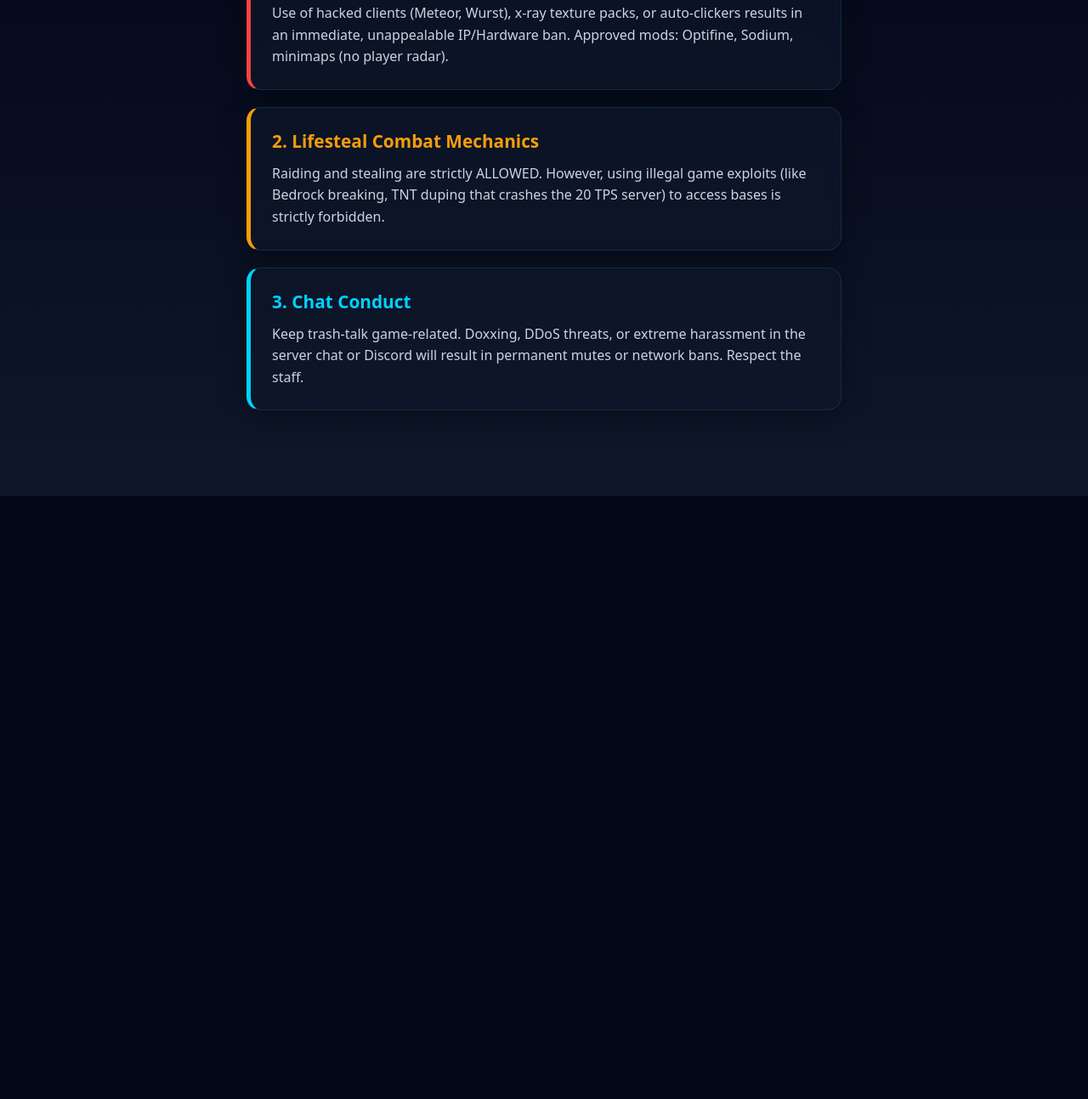
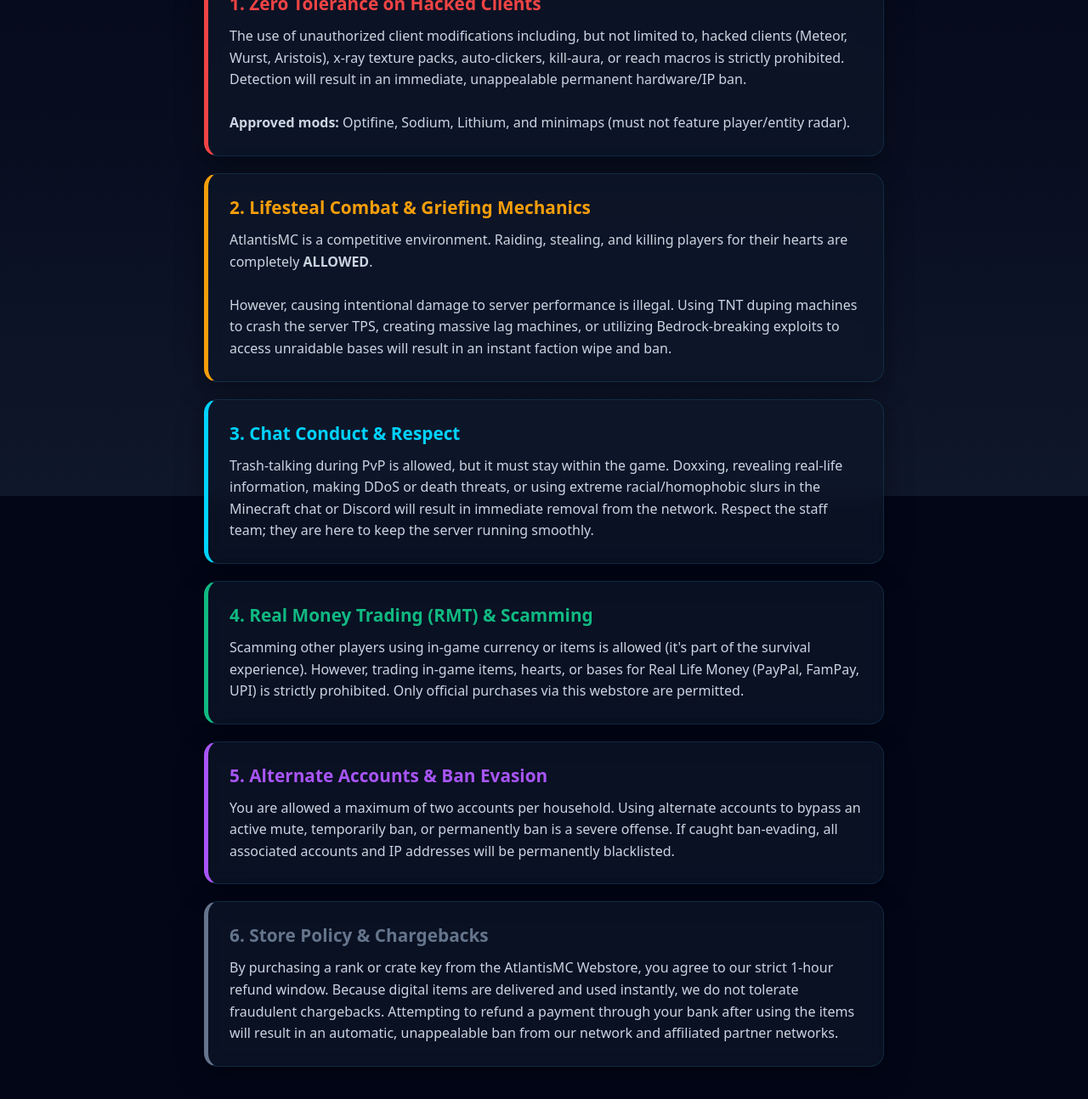
Before and after one commit to saurabhrockOP/Atlantismc-website-, a website: page public/rules.html in a window 1280 px wide. Shown: the part 216-1510 px from the top of the page at 85% size. Before the commit the page ends 819 px from the top, so only its background shows below. Drawn offline with Linux system fonts and the light colour scheme.

Commit message:
Update rules.html

```diff
--- a/public/rules.html
+++ b/public/rules.html
@@ -12,22 +12,39 @@
     <header class="main-wrapper" style="padding-bottom: 20px;">
         <a href="index.html" style="color: #00d2ff; text-decoration: none; font-size: 0.95rem; font-weight: bold; margin-bottom: 15px; display: inline-block;">← Return to Main Hub</a>
         <h1 class="neon-text">Official Server Laws</h1>
+        <p style="color: #94a3b8; margin-top: 5px;">Ignorance of the rules is not an excuse. Read them carefully.</p>
     </header>
 
-    <main class="main-wrapper" style="max-width: 700px;">
+    <main class="main-wrapper" style="max-width: 800px;">
+
         <div class="glass-panel" style="padding: 25px; margin-bottom: 20px; width: 100%; border-left: 5px solid #ef4444;">
             <h3 style="color: #ef4444; margin-bottom: 12px; font-size: 1.3rem;">1. Zero Tolerance on Hacked Clients</h3>
-            <p style="color: #cbd5e1; line-height: 1.6;">Use of hacked clients (Meteor, Wurst), x-ray texture packs, or auto-clickers results in an immediate, unappealable IP/Hardware ban. Approved mods: Optifine, Sodium, minimaps (no player radar).</p>
+            <p style="color: #cbd5e1; line-height: 1.6;">The use of unauthorized client modifications including, but not limited to, hacked clients (Meteor, Wurst, Aristois), x-ray texture packs, auto-clickers, kill-aura, or reach macros is strictly prohibited. Detection will result in an immediate, unappealable permanent hardware/IP ban. <br><br><strong>Approved mods:</strong> Optifine, Sodium, Lithium, and minimaps (must not feature player/entity radar).</p>
         </div>
 
         <div class="glass-panel" style="padding: 25px; margin-bottom: 20px; width: 100%; border-left: 5px solid #f59e0b;">
-            <h3 style="color: #f59e0b; margin-bottom: 12px; font-size: 1.3rem;">2. Lifesteal Combat Mechanics</h3>
-            <p style="color: #cbd5e1; line-height: 1.6;">Raiding and stealing are strictly ALLOWED. However, using illegal game exploits (like Bedrock breaking, TNT duping that crashes the 20 TPS server) to access bases is strictly forbidden.</p>
+            <h3 style="color: #f59e0b; margin-bottom: 12px; font-size: 1.3rem;">2. Lifesteal Combat & Griefing Mechanics</h3>
+            <p style="color: #cbd5e1; line-height: 1.6;">AtlantisMC is a competitive environment. Raiding, stealing, and killing players for their hearts are completely <strong>ALLOWED</strong>. <br><br>However, causing intentional damage to server performance is illegal. Using TNT duping machines to crash the server TPS, creating massive lag machines, or utilizing Bedrock-breaking exploits to access unraidable bases will result in an instant faction wipe and ban.</p>
         </div>
 
         <div class="glass-panel" style="padding: 25px; margin-bottom: 20px; width: 100%; border-left: 5px solid #00d2ff;">
-            <h3 style="color: #00d2ff; margin-bottom: 12px; font-size: 1.3rem;">3. Chat Conduct</h3>
-            <p style="color: #cbd5e1; line-height: 1.6;">Keep trash-talk game-related. Doxxing, DDoS threats, or extreme harassment in the server chat or Discord will result in permanent mutes or network bans. Respect the staff.</p>
+            <h3 style="color: #00d2ff; margin-bottom: 12px; font-size: 1.3rem;">3. Chat Conduct & Respect</h3>
+            <p style="color: #cbd5e1; line-height: 1.6;">Trash-talking during PvP is allowed, but it must stay within the game. Doxxing, revealing real-life information, making DDoS or death threats, or using extreme racial/homophobic slurs in the Minecraft chat or Discord will result in immediate removal from the network. Respect the staff team; they are here to keep the server running smoothly.</p>
+        </div>
+
+        <div class="glass-panel" style="padding: 25px; margin-bottom: 20px; width: 100%; border-left: 5px solid #10b981;">
+            <h3 style="color: #10b981; margin-bottom: 12px; font-size: 1.3rem;">4. Real Money Trading (RMT) & Scamming</h3>
+            <p style="color: #cbd5e1; line-height: 1.6;">Scamming other players using in-game currency or items is allowed (it's part of the survival experience). However, trading in-game items, hearts, or bases for Real Life Money (PayPal, FamPay, UPI) is strictly prohibited. Only official purchases via this webstore are permitted.</p>
+        </div>
+
+        <div class="glass-panel" style="padding: 25px; margin-bottom: 20px; width: 100%; border-left: 5px solid #a855f7;">
+            <h3 style="color: #a855f7; margin-bottom: 12px; font-size: 1.3rem;">5. Alternate Accounts & Ban Evasion</h3>
+            <p style="color: #cbd5e1; line-height: 1.6;">You are allowed a maximum of two accounts per household. Using alternate accounts to bypass an active mute, temporarily ban, or permanently ban is a severe offense. If caught ban-evading, all associated accounts and IP addresses will be permanently blacklisted.</p>
+        </div>
+
+        <div class="glass-panel" style="padding: 25px; margin-bottom: 20px; width: 100%; border-left: 5px solid #64748b;">
+            <h3 style="color: #64748b; margin-bottom: 12px; font-size: 1.3rem;">6. Store Policy & Chargebacks</h3>
+            <p style="color: #cbd5e1; line-height: 1.6;">By purchasing a rank or crate key from the AtlantisMC Webstore, you agree to our strict 1-hour refund window. Because digital items are delivered and used instantly, we do not tolerate fraudulent chargebacks. Attempting to refund a payment through your bank after using the items will result in an automatic, unappealable ban from our network and affiliated partner networks.</p>
         </div>
     </main>
 </body>
```
